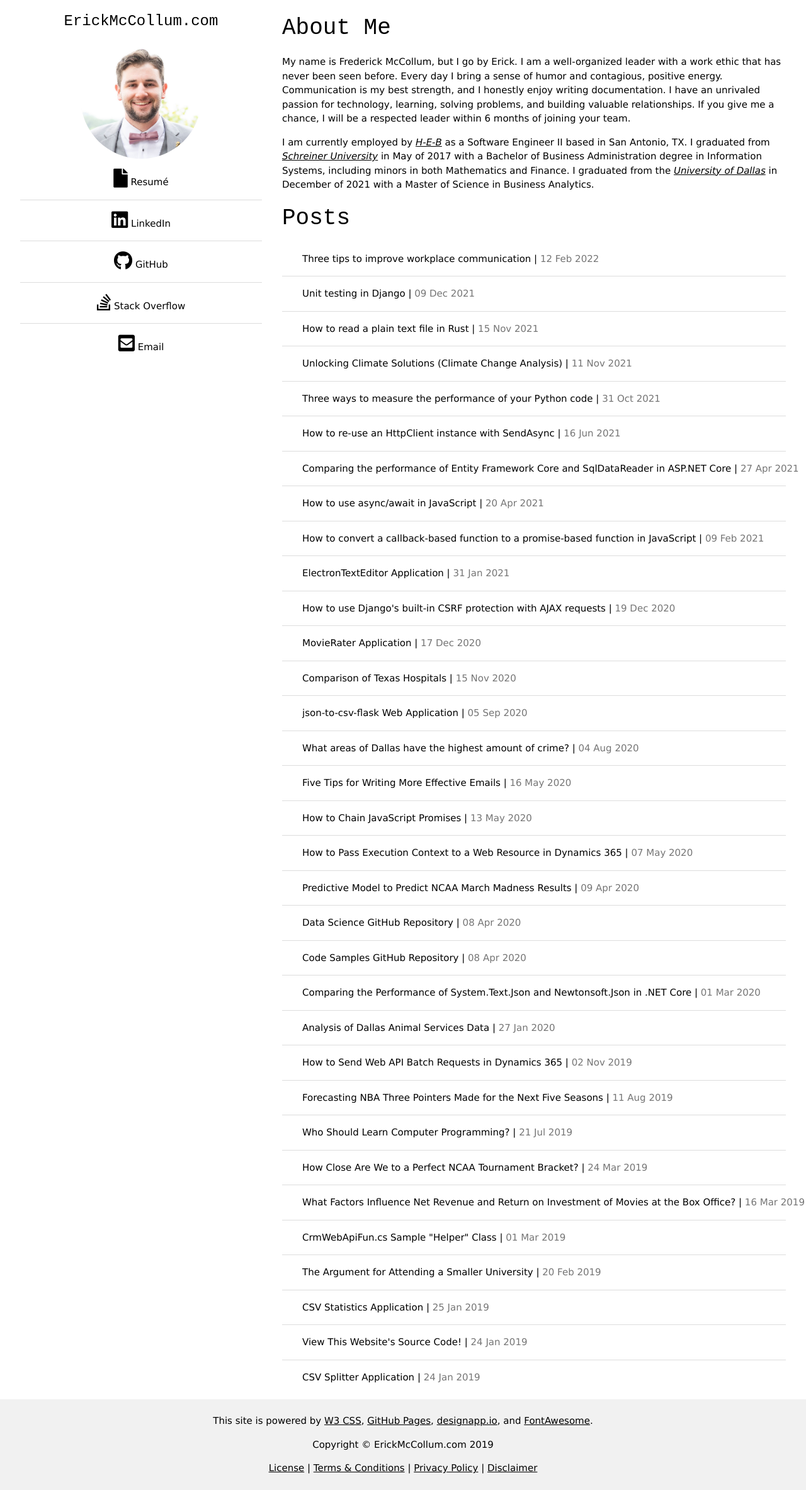
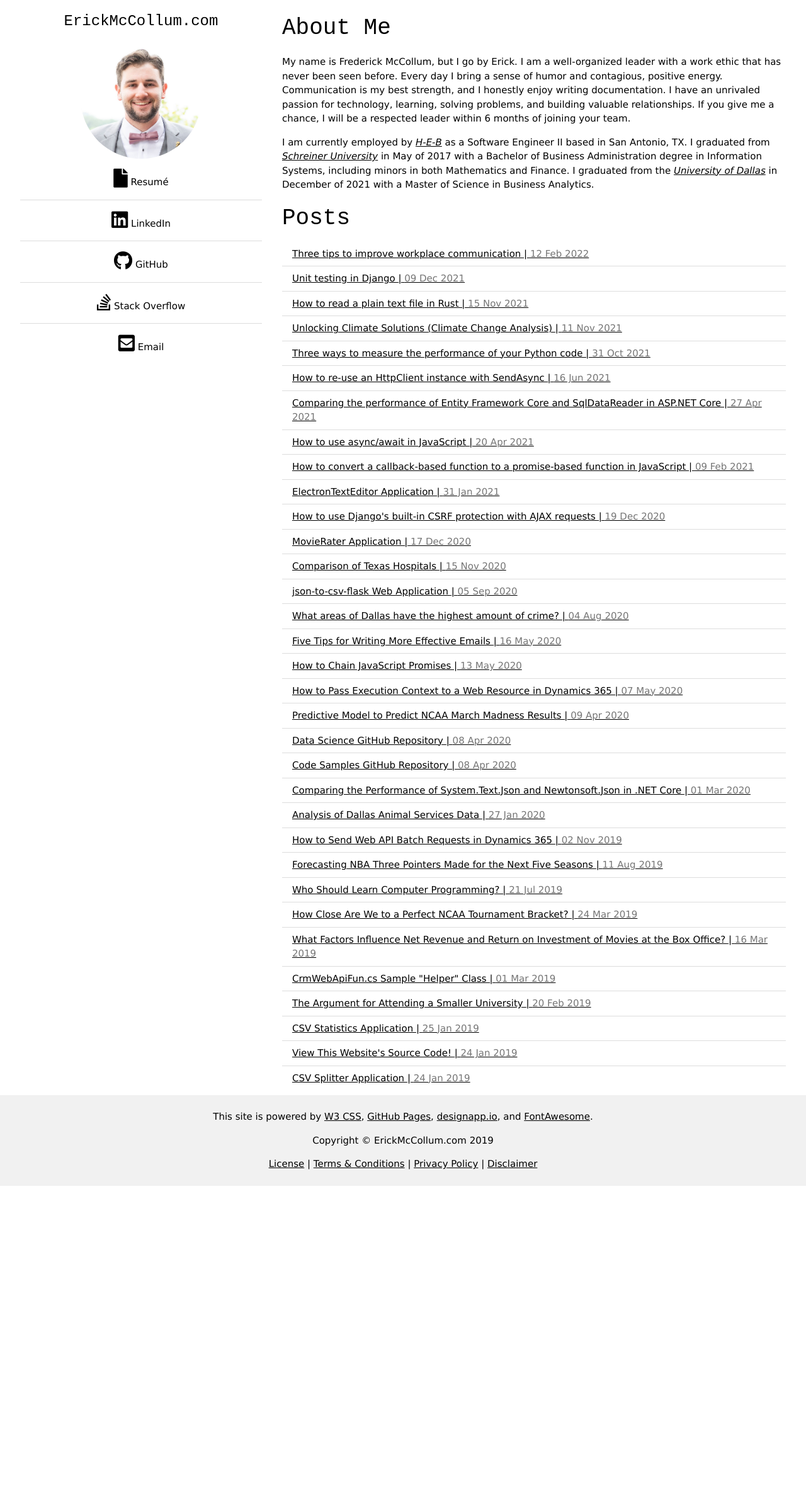
Before and after one commit to frederickm13/frederickm13.github.io, a Jekyll site: the page built from pages/index.md, in a window 1280 px wide. Shown: the whole page at 63% size. Built offline with Jekyll 4.4.1, drawn with Linux system fonts in a browser that asks for light colours; after the commit the page ends 1883 px from its top, so only the background shows below that.

Commit message:
Remove button styling from post links

```diff
--- a/pages/index.md
+++ b/pages/index.md
@@ -14,7 +14,7 @@ I am currently employed by *[H-E-B](https://www.heb.com/)* as a Software Enginee
 <ul class="w3-ul">
     {% for post in site.posts %}
         <li>
-            <a href="{{ post.url }}" class="w3-button w3-round">{{ post.title }} | <span class="w3-text-grey">{{ post.date | date_to_string }}</span></a>
+            <a href="{{ post.url }}">{{ post.title }} | <span class="w3-text-grey">{{ post.date | date_to_string }}</span></a>
         </li>
     {% endfor %}
 </ul>
```
